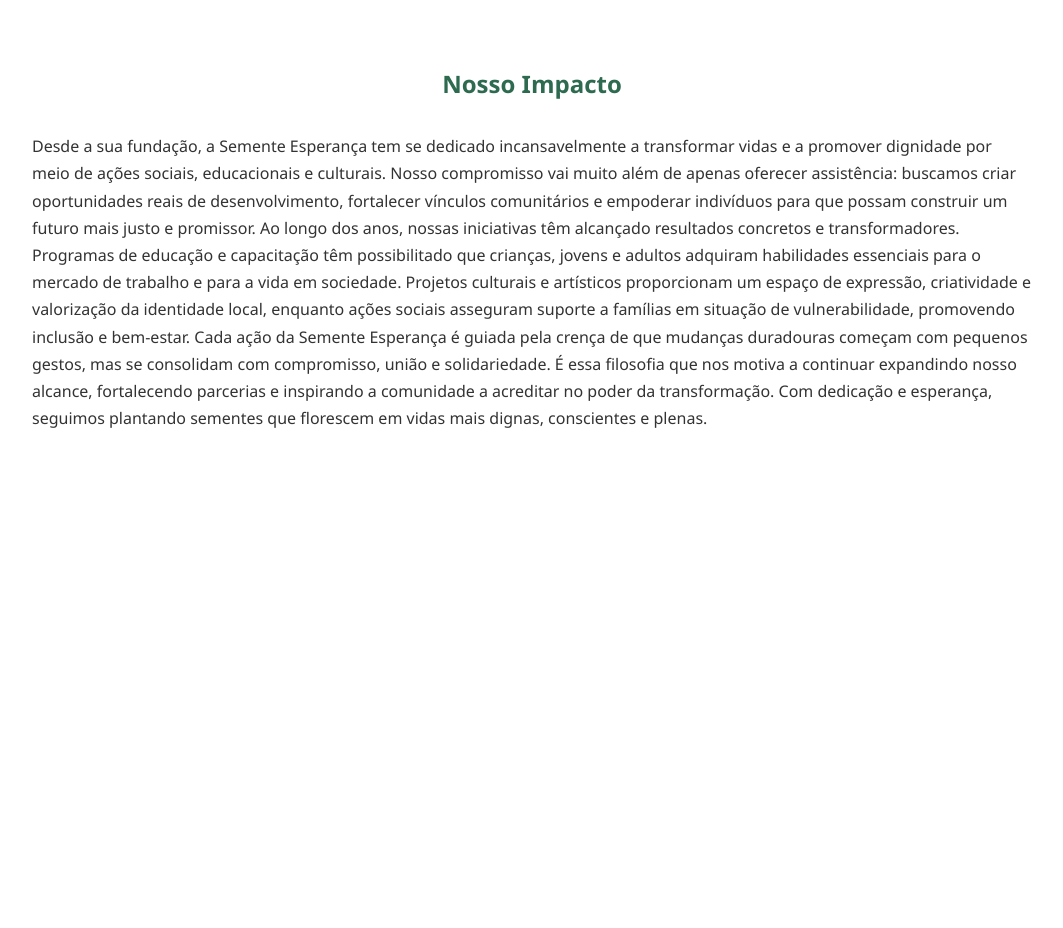
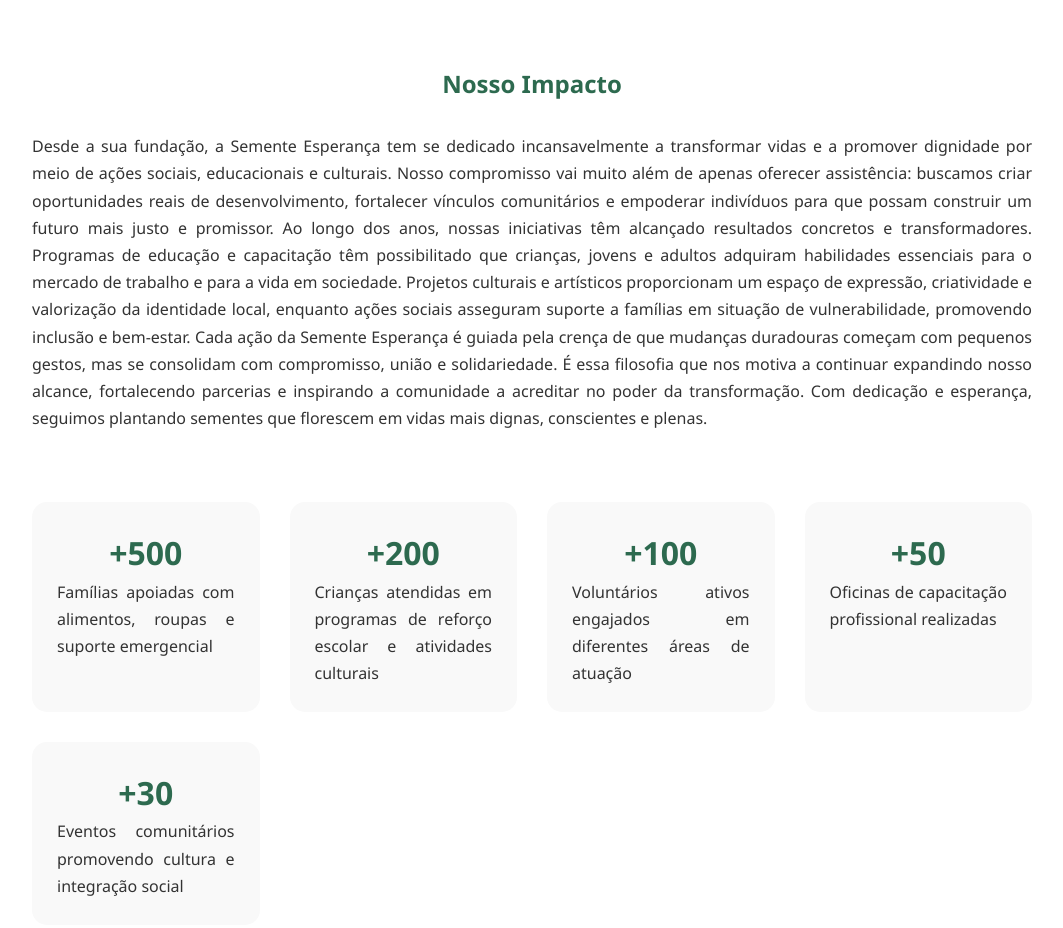
Before and after one commit to cuztodio/SementeEsperanca, a plain HTML site: page projeto/index.html in a window 1280 px wide. Shown: the part 1780-2708 px from the top of the page, without its empty margins (108-1171 px from the left). Drawn offline with Linux system fonts and the light colour scheme.

Commit message:
mudanca no css do impacto

```diff
--- a/projeto/style.css
+++ b/projeto/style.css
@@ -64,6 +64,9 @@ nav ul li a:hover { color: #f4a261; }
 .section h2 { text-align: center; margin-bottom: 30px; color: #2d6a4f; }
 .container { width: 90%; margin: auto; max-width: 1000px; }
 p { line-height: 1.7; }
+.container p {
+  text-align: justify;
+}
 
 /* Cards */
 .cards {
@@ -129,7 +132,7 @@ p { line-height: 1.7; }
   padding: 25px;
   text-align: center;
   transition: transform 0.3s, box-shadow 0.3s;
-  opacity: 0;
+  opacity: 1;
   transform: translateY(50px);
 }
 .impacto-item:hover { transform: scale(1.05); box-shadow: 0 8px 20px rgba(0,0,0,0.15); }
```
